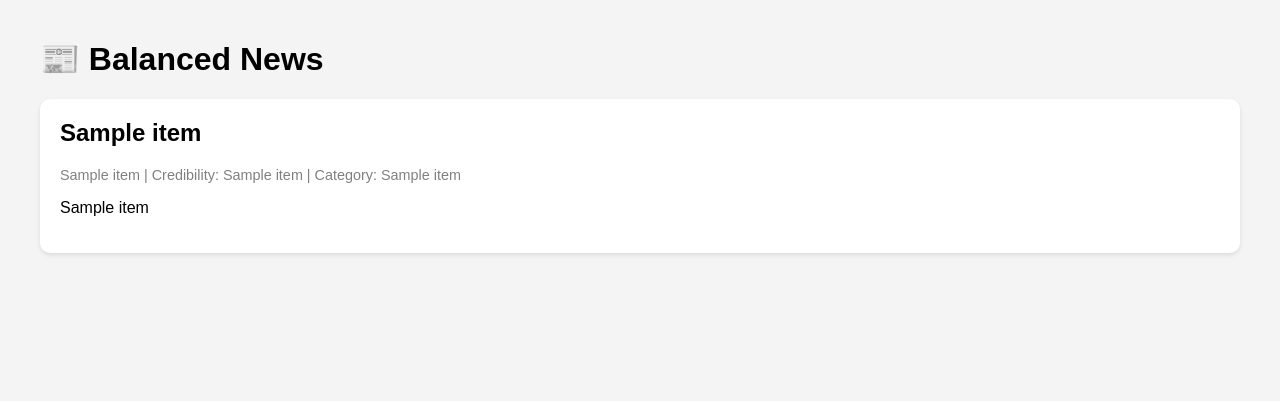
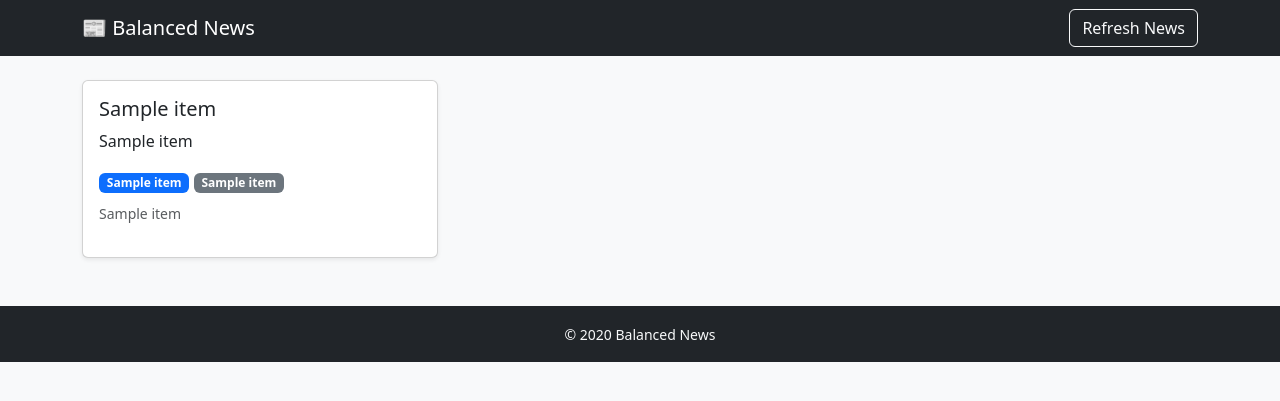
Before and after one commit to Arcy633/balanced-news, a Flask app: template templates/index.html in a window 1280 px wide. Shown: the top 401 px of the page. Run offline with Flask 3, Linux system fonts and the light colour scheme; the template is opened without the code that fills it: most values are stand-ins (such as "Sample title", 1, 10 or a date in 2020).

Commit message:
Update index.html

```diff
--- a/templates/index.html
+++ b/templates/index.html
@@ -1,32 +1,47 @@
 <!DOCTYPE html>
-<html>
+<html lang="en">
 <head>
     <meta charset="UTF-8">
+    <meta name="viewport" content="width=device-width, initial-scale=1.0">
     <title>Balanced News</title>
-    <style>
-        body { font-family: Arial, sans-serif; margin: 40px; background-color: #f4f4f4; }
-        .card { background: white; padding: 20px; margin-bottom: 20px; border-radius: 10px; box-shadow: 0 2px 4px rgba(0,0,0,0.1); }
-        h2 { margin-top: 0; }
-        .meta { font-size: 0.9em; color: gray; margin-bottom: 10px; }
-    </style>
+    <link href="https://cdn.jsdelivr.net/npm/bootstrap@5.3.2/dist/css/bootstrap.min.css" rel="stylesheet">
 </head>
-<body>
-    <h1>📰 Balanced News</h1>
-    {% if news_items %}
+<body class="bg-light">
+
+<nav class="navbar navbar-expand-lg navbar-dark bg-dark">
+    <div class="container">
+        <a class="navbar-brand" href="/">📰 Balanced News</a>
+        <a class="btn btn-outline-light" href="/refresh">Refresh News</a>
+    </div>
+</nav>
+
+<div class="container py-4">
+    <div class="row g-4">
         {% for item in news_items %}
-            <div class="card">
-                <h2>{{ item[1] }}</h2> <!-- title -->
-                <div class="meta">
-                    {{ item[5] }} | Credibility: {{ item[3] }} | Category: {{ item[4] }}
+        <div class="col-md-4">
+            <div class="card shadow-sm h-100">
+                {% if item[6] %}
+                <img src="{{ item[6] }}" class="card-img-top" alt="News Image" style="object-fit: cover; height: 200px;">
+                {% endif %}
+                <div class="card-body d-flex flex-column">
+                    <h5 class="card-title">{{ item[1] }}</h5>
+                    <p class="card-text" style="white-space: pre-line;">{{ item[2] }}</p>
+                    <div class="mt-auto">
+                        <span class="badge bg-primary">{{ item[3] }}</span>
+                        <span class="badge bg-secondary">{{ item[4] }}</span>
+                        <p class="text-muted mt-2"><small>{{ item[5] }}</small></p>
+                    </div>
                 </div>
-                <p>{{ item[2] }}</p> <!-- summary -->
-                {% if item[6] %}
-                    <img src="{{ item[6] }}" alt="News image" style="max-width:100%; border-radius:8px;">
-                {% endif %}
             </div>
+        </div>
         {% endfor %}
-    {% else %}
-        <p>No news articles yet. <a href="/refresh">Fetch some</a></p>
-    {% endif %}
+    </div>
+</div>
+
+<footer class="bg-dark text-light text-center py-3 mt-4">
+    <small>&copy; {{ current_year }} Balanced News</small>
+</footer>
+
+<script src="https://cdn.jsdelivr.net/npm/bootstrap@5.3.2/dist/js/bootstrap.bundle.min.js"></script>
 </body>
 </html>
```
